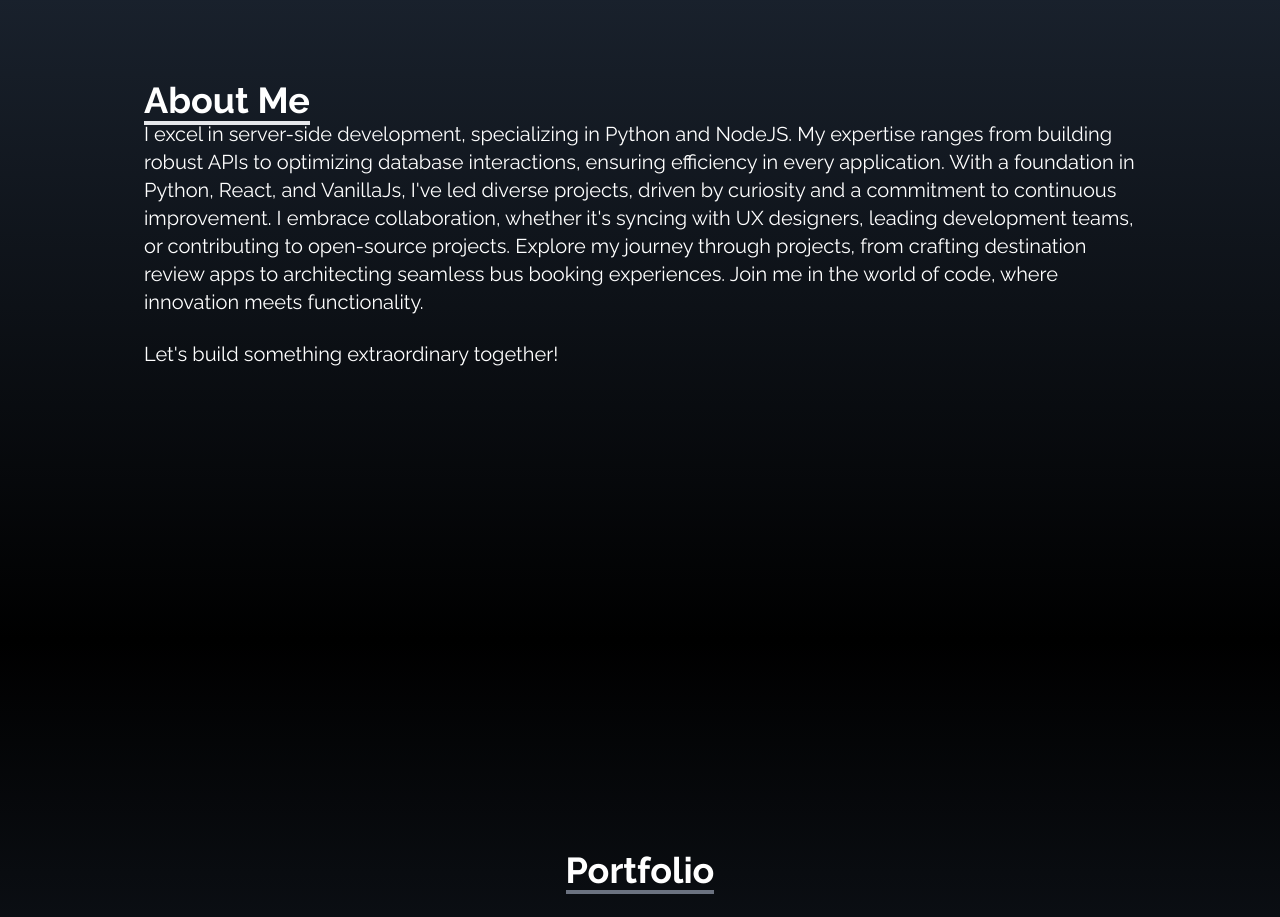
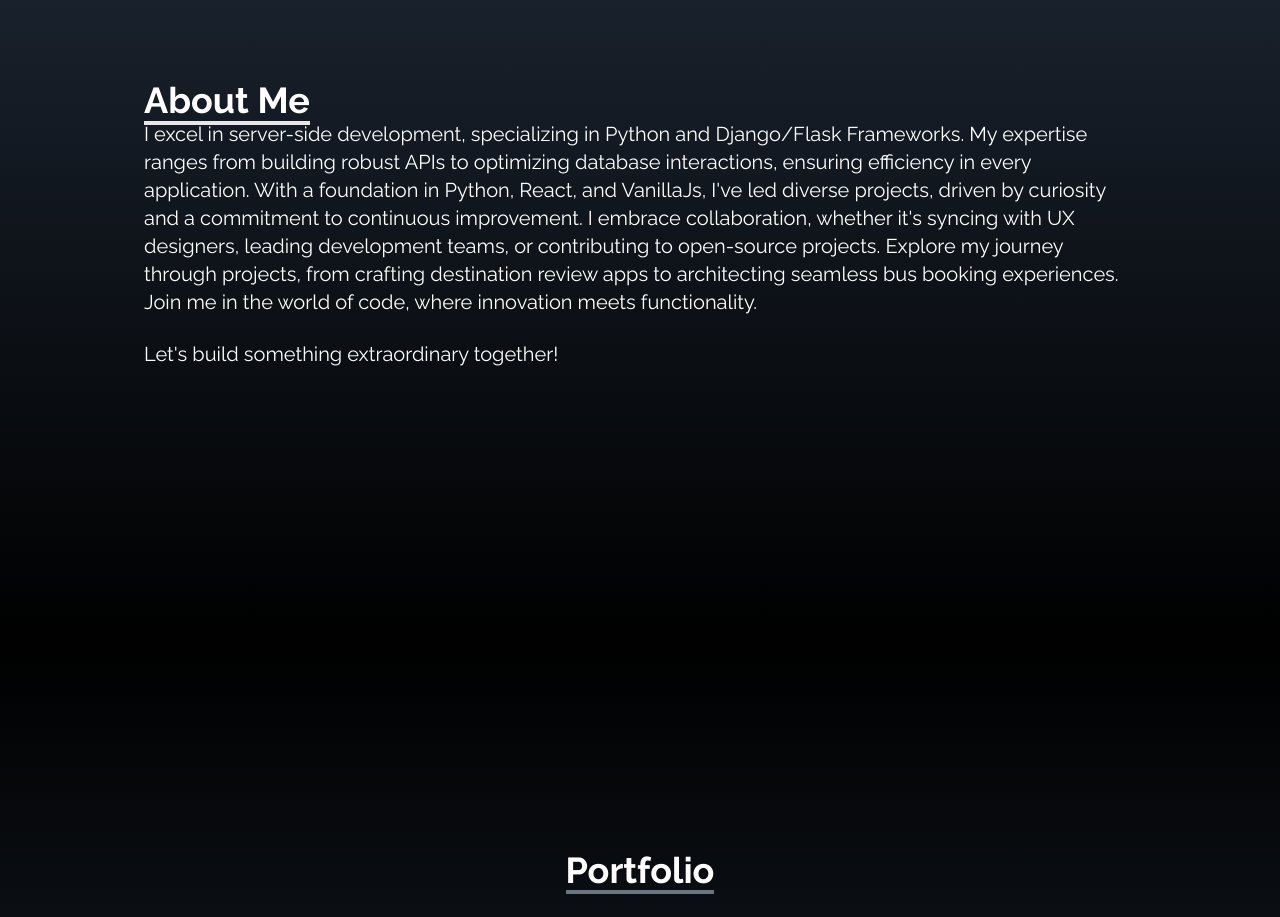
Before and after one commit to Wandati/Portfolio, a React (Vite) app: page / in a window 1280 px wide. Shown: the part 960-1877 px from the top of the page. Built offline with nearby package versions, Linux system fonts and the light colour scheme.

Commit message:
Update About.jsx

```diff
--- a/src/components/About.jsx
+++ b/src/components/About.jsx
@@ -11,7 +11,7 @@ const About = () => {
           <p className="text-4xl font-bold inline border-b-4 mt-16">About Me</p>
           <p className="text-center md:text-left text-xl max-w-xl md:max-w-full">
             I excel in server-side development, specializing in Python and
-            NodeJS. My expertise ranges from building robust APIs to optimizing
+            Django/Flask Frameworks. My expertise ranges from building robust APIs to optimizing
             database interactions, ensuring efficiency in every application.
             With a foundation in Python, React, and VanillaJs, I've led diverse
             projects, driven by curiosity and a commitment to continuous
```
